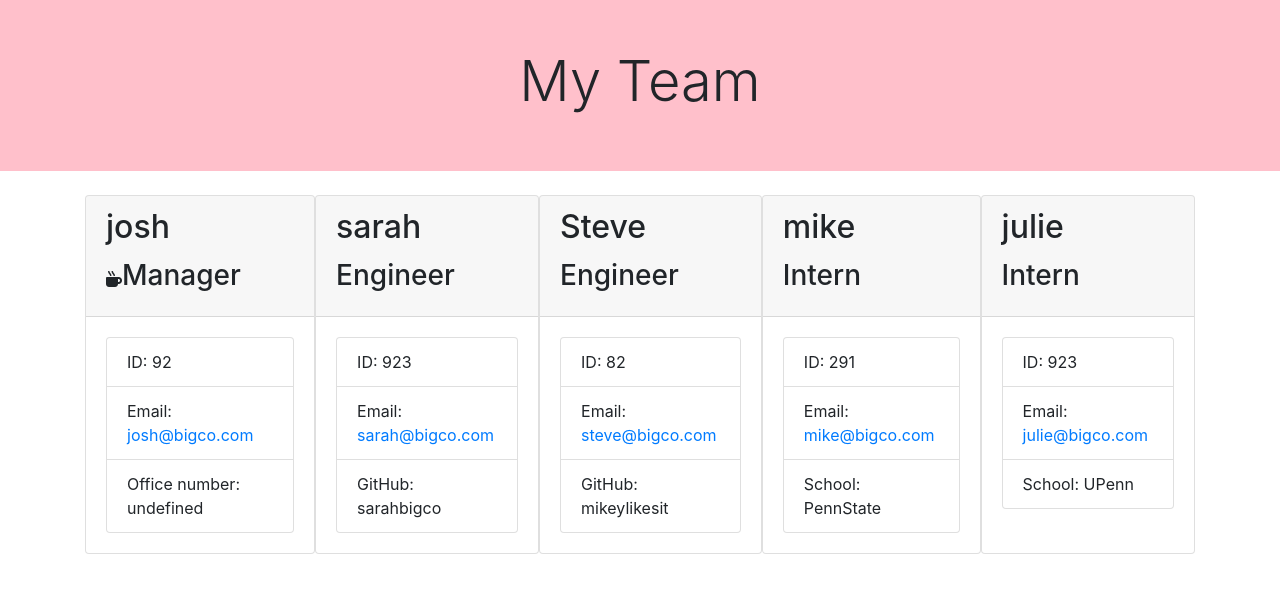
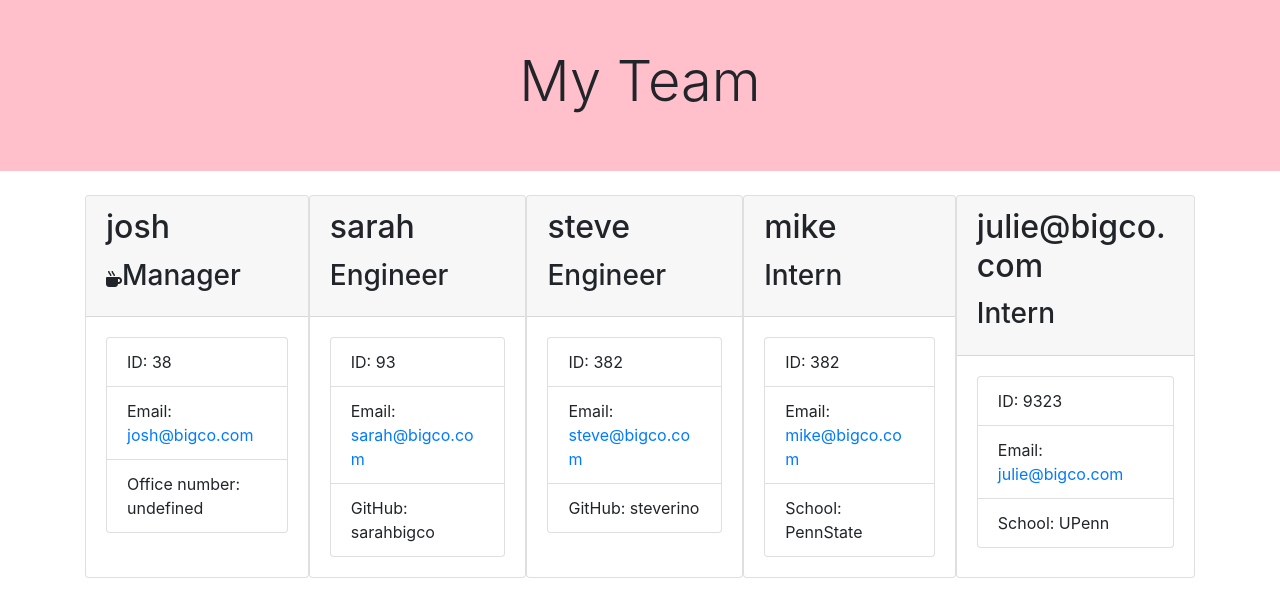
Before and after one commit to minprocess/10-Team-Profile-Generator, a website: page dist/team.html in a window 1280 px wide. Drawn offline with nearby package versions, Linux system fonts and the light colour scheme.

Commit message:
re-record movie

```diff
--- a/dist/team.html
+++ b/dist/team.html
@@ -36,7 +36,7 @@
 
   <div class="card-body">
     <ul class="list-group">
-      <li class="list-group-item">ID: 92</li>
+      <li class="list-group-item">ID: 38</li>
       <li class="list-group-item">
         Email:
         <a href="mailto:josh@bigco.com">josh@bigco.com</a>
@@ -54,7 +54,7 @@
 
   <div class="card-body">
     <ul class="list-group">
-      <li class="list-group-item">ID: 923</li>
+      <li class="list-group-item">ID: 93</li>
       <li class="list-group-item">
         Email:
         <a href="mailto:sarah@bigco.com">sarah@bigco.com</a>
@@ -66,18 +66,18 @@
 
 <div class="card">
   <div class="card-header">
-    <h2 class="card-title">Steve</h2>
+    <h2 class="card-title">steve</h2>
     <h3 class="card-title">Engineer</h3>
   </div>
 
   <div class="card-body">
     <ul class="list-group">
-      <li class="list-group-item">ID: 82</li>
+      <li class="list-group-item">ID: 382</li>
       <li class="list-group-item">
         Email:
         <a href="mailto:steve@bigco.com">steve@bigco.com</a>
       </li>
-      <li class="list-group-item">GitHub: mikeylikesit</li>
+      <li class="list-group-item">GitHub: steverino</li>
     </ul>
   </div>
 </div>
@@ -90,7 +90,7 @@
 
     <div class="card-body">
       <ul class="list-group">
-        <li class="list-group-item">ID: 291</li>
+        <li class="list-group-item">ID: 382</li>
         <li class="list-group-item">
           Email:
           <a href="mailto:mike@bigco.com">mike@bigco.com</a>
@@ -102,13 +102,13 @@
 
   <div class="card">
     <div class="card-header">
-      <h2 class="card-title">julie</h2>
+      <h2 class="card-title">julie@bigco.com</h2>
       <h3 class="card-title">Intern</h3>
     </div>
 
     <div class="card-body">
       <ul class="list-group">
-        <li class="list-group-item">ID: 923</li>
+        <li class="list-group-item">ID: 9323</li>
         <li class="list-group-item">
           Email:
           <a href="mailto:julie@bigco.com">julie@bigco.com</a>
```
Also changed, not shown: README.md, assets/images/10-object-oriented-programming-homework-demo.png (deleted), assets/images/screencapture-team.html.png (added).
